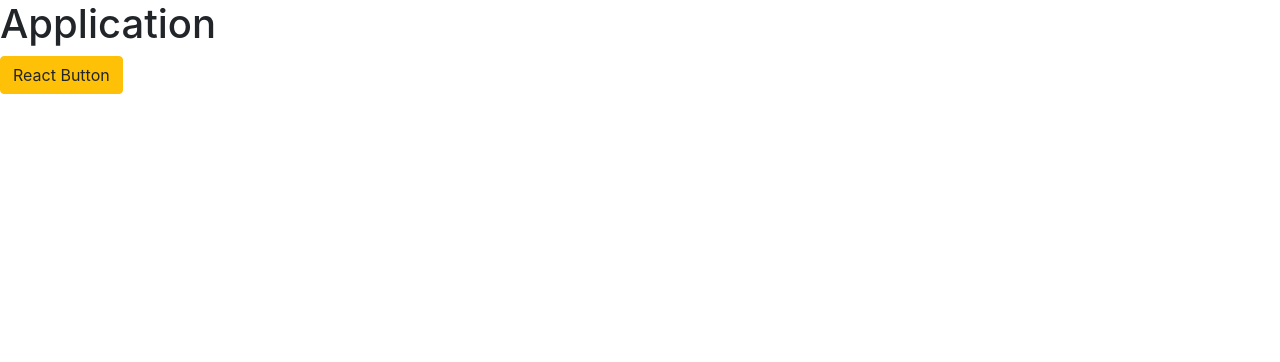
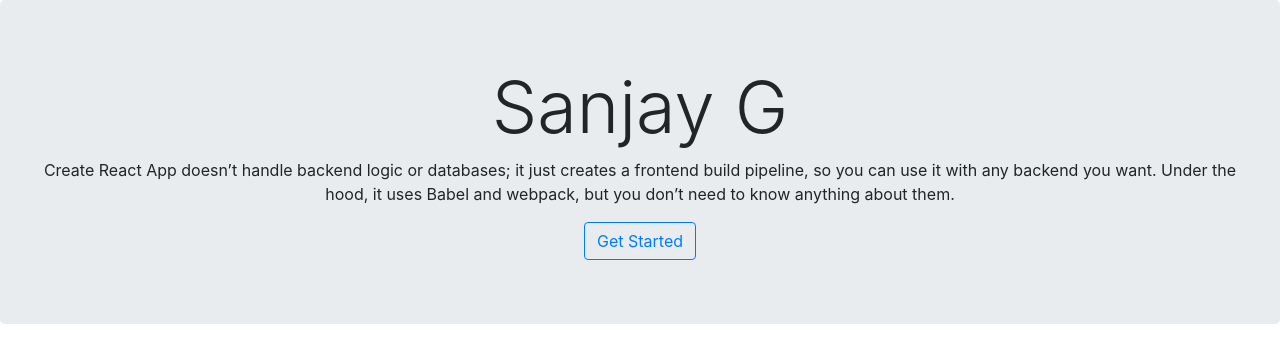
Before and after one commit to Sanjay-SG/ReactJSFrontEnd, a React (Create React App) app: page / in a window 1280 px wide. Shown: the top 362 px of the page. Built offline with nearby package versions, Linux system fonts and the light colour scheme.

Commit message:
Used Jumbotron Container from reactstrap

```diff
--- a/package.json
+++ b/package.json
@@ -6,6 +6,7 @@
     "@testing-library/jest-dom": "^5.11.6",
     "@testing-library/react": "^11.2.2",
     "@testing-library/user-event": "^12.2.2",
+    "axios": "^0.21.0",
     "bootstrap": "^4.5.3",
     "react": "^17.0.1",
     "react-dom": "^17.0.1",
--- a/src/App.js
+++ b/src/App.js
@@ -2,6 +2,7 @@ import React from "react"
 
 import {Button} from "reactstrap"
 import {ToastContainer, toast} from "react-toastify"
+import Home from "./components/Home"
 const App = () =>
 {
     const btnHandle = () =>
@@ -12,9 +13,10 @@ const App = () =>
     }
     return(
         <>
-        <ToastContainer/>
+        <Home></Home>
+        {/* <ToastContainer/>
             <h1>Application</h1>
-            <Button color="warning" onClick={btnHandle}>React Button</Button>
+            <Button color="warning" onClick={btnHandle}>React Button</Button> */}
         </>
     )
 }
--- /dev/null
+++ b/src/components/Home.js
@@ -0,0 +1,21 @@
+import React from "react"
+import {Jumbotron, Container, Button} from "reactstrap"
+
+const Home = () =>
+{
+    return(
+        <>
+            <Jumbotron className="text-center">
+                <h1 className="display-3">Sanjay G</h1>
+                <p>
+                Create React App doesn’t handle backend logic or databases; it just creates a frontend build pipeline, so you can use it with any backend you want. Under the hood, it uses Babel and webpack, but you don’t need to know anything about them.
+                </p>
+                <Container>
+                    <Button color="primary" outline>Get Started</Button>
+                </Container>
+            </Jumbotron>
+        </>
+    )
+}
+
+export default Home;
```
Also changed, not shown: src/components/Header.js (added, +12 -0 lines), 2 other files (tests, documents, lock files or other folders).
